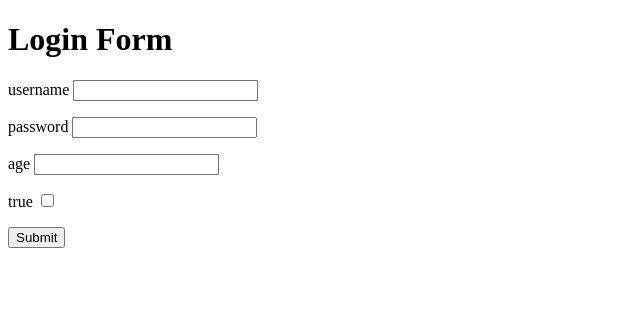
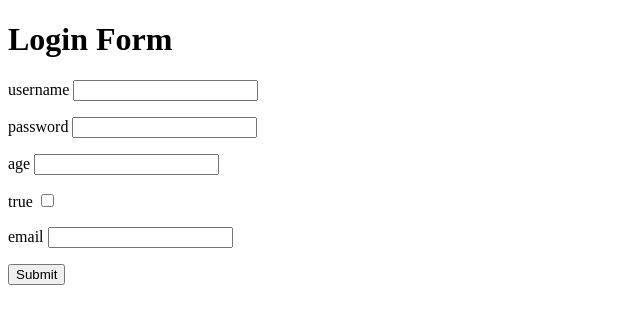
Before and after one commit to madhatter9352/wtforms, a Flask app: page / in a window 1280 px wide. Shown: the top 324 px of the page, without its empty margins (0-640 px from the left). Run offline with Flask 2, Linux system fonts and the light colour scheme.

Commit message:
Add more validators

```diff
--- a/app.py
+++ b/app.py
@@ -1,7 +1,7 @@
 from flask import Flask, render_template
 from flask_wtf import FlaskForm
 from wtforms import StringField, PasswordField, IntegerField, BooleanField
-from wtforms.validators import InputRequired, Length, AnyOf
+from wtforms.validators import InputRequired, Length, AnyOf, Email
 
 app = Flask(__name__)
 app.config['SECRET_KEY'] = 'Mysecret!'
@@ -13,6 +13,7 @@ class LoginForm(FlaskForm):
     password = PasswordField('password', validators=[InputRequired()])
     age = IntegerField('age')
     true = BooleanField('true')
+    email = StringField('email', validators=[Email()])
 
 
 @app.route('/', methods =['GET', 'POST'])
--- a/templates/index.html
+++ b/templates/index.html
@@ -40,6 +40,13 @@
             {% endfor %}
         </ul>
 
+        {{ form.email.label }}
+        {{ form.email }}
+         <ul>
+            {% for error in form.email.errors %}
+                <li style="color:red">{{ error }}</li>
+            {% endfor %}
+        </ul>
         <input type="submit" value="Submit">
     </form>
 </body>
```
